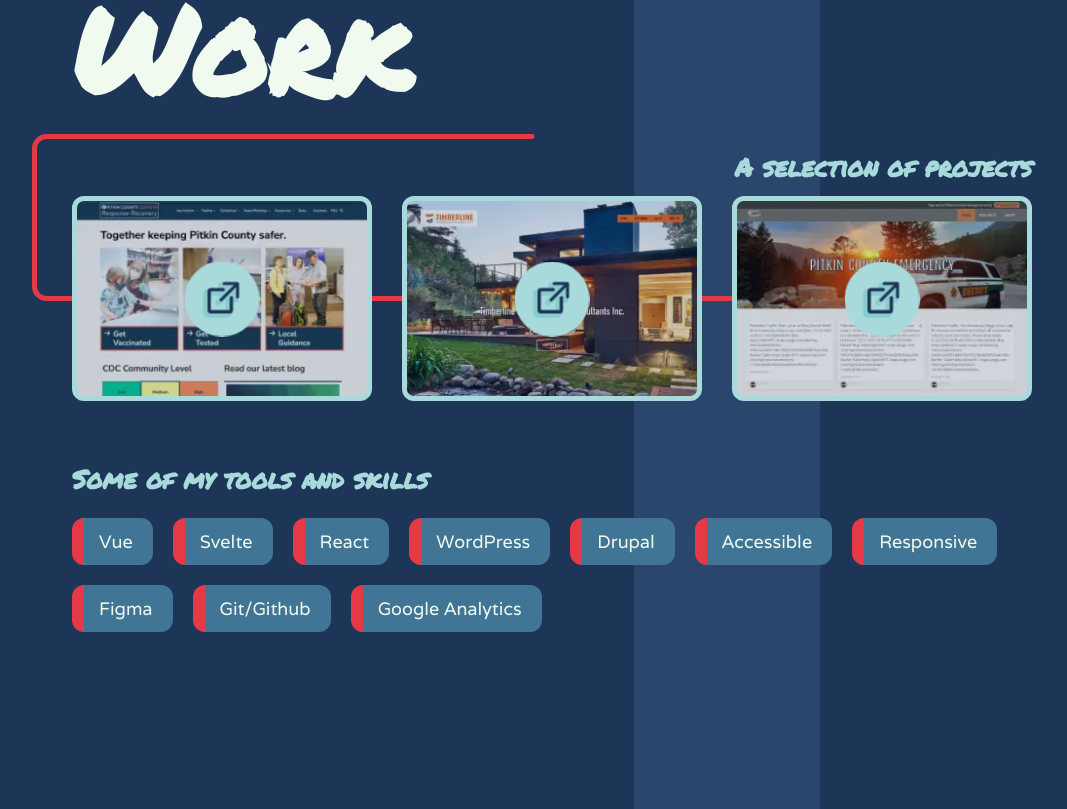
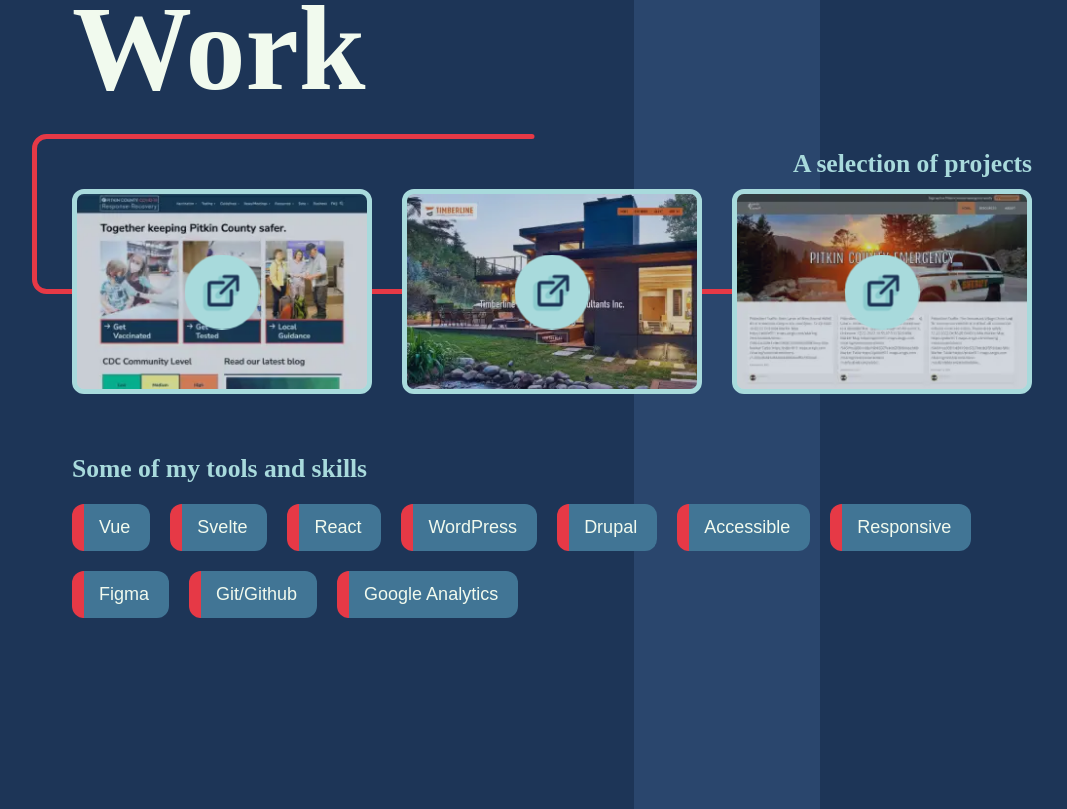
Before and after one commit to NickCalderone/developer-portfolio, a Nuxt app: page / in a window 1280 px wide. Shown: the part 1031-1840 px from the top of the page, without its empty margins (108-1175 px from the left). Built offline with nearby package versions, Linux system fonts and the light colour scheme.

Commit message:
hosting fonts locally

```diff
--- a/assets/css/style.css
+++ b/assets/css/style.css
@@ -1,5 +1,35 @@
-@import url('https://fonts.googleapis.com/css2?family=Permanent+Marker&display=swap');
-@import url('https://fonts.googleapis.com/css2?family=Varela&display=swap');
+  /* latin */
+  @font-face {
+  	font-family: 'Permanent Marker';
+  	font-style: normal;
+  	font-weight: 400;
+  	font-display: swap;
+  	src: local("PermanentMarker-Regular") url('~assets/fonts/Permanent-Marker-Regular.ttf') format('woff2');
+  	unicode-range: U+0000-00FF, U+0131, U+0152-0153, U+02BB-02BC, U+02C6, U+02DA, U+02DC, U+2000-206F, U+2074, U+20AC, U+2122, U+2191, U+2193, U+2212, U+2215, U+FEFF, U+FFFD;
+  }
+
+  /* latin-ext */
+  @font-face {
+  	font-family: 'Varela';
+  	font-style: normal;
+  	font-weight: 400;
+  	font-display: swap;
+  	src: local("Varela-Regular") url('~assets/fonts/Varela-Regular.ttf') format('woff2');
+  	unicode-range: U+0100-024F, U+0259, U+1E00-1EFF, U+2020, U+20A0-20AB, U+20AD-20CF, U+2113, U+2C60-2C7F, U+A720-A7FF;
+  }
+
+  /* latin */
+  @font-face {
+  	font-family: 'Varela';
+  	font-style: normal;
+  	font-weight: 400;
+  	font-display: swap;
+  	src: local("Varela-Regular") url(~assets/fonts/Varela-Regular.ttf) format('woff2');
+  	unicode-range: U+0000-00FF, U+0131, U+0152-0153, U+02BB-02BC, U+02C6, U+02DA, U+02DC, U+2000-206F, U+2074, U+20AC, U+2122, U+2191, U+2193, U+2212, U+2215, U+FEFF, U+FFFD;
+  }
+
+  /* @import url('https://fonts.googleapis.com/css2?family=Varela&display=swap'); */
+  /* @import url('https://fonts.googleapis.com/css2?family=Permanent+Marker&display=swap'); */
 
   :root {
   	--color-primary: #1D3557;
@@ -132,6 +162,7 @@ p {
   	:root {
   		--content-gap: 50px;
   	}
+
   }
 
   @media only screen and (max-width: 550px) {
```
Also changed, not shown: assets/fonts/PermanentMarker-Regular.ttf (added), assets/fonts/Varela-Regular.ttf (added). Lines whose indentation alone changed are shown as unchanged.
